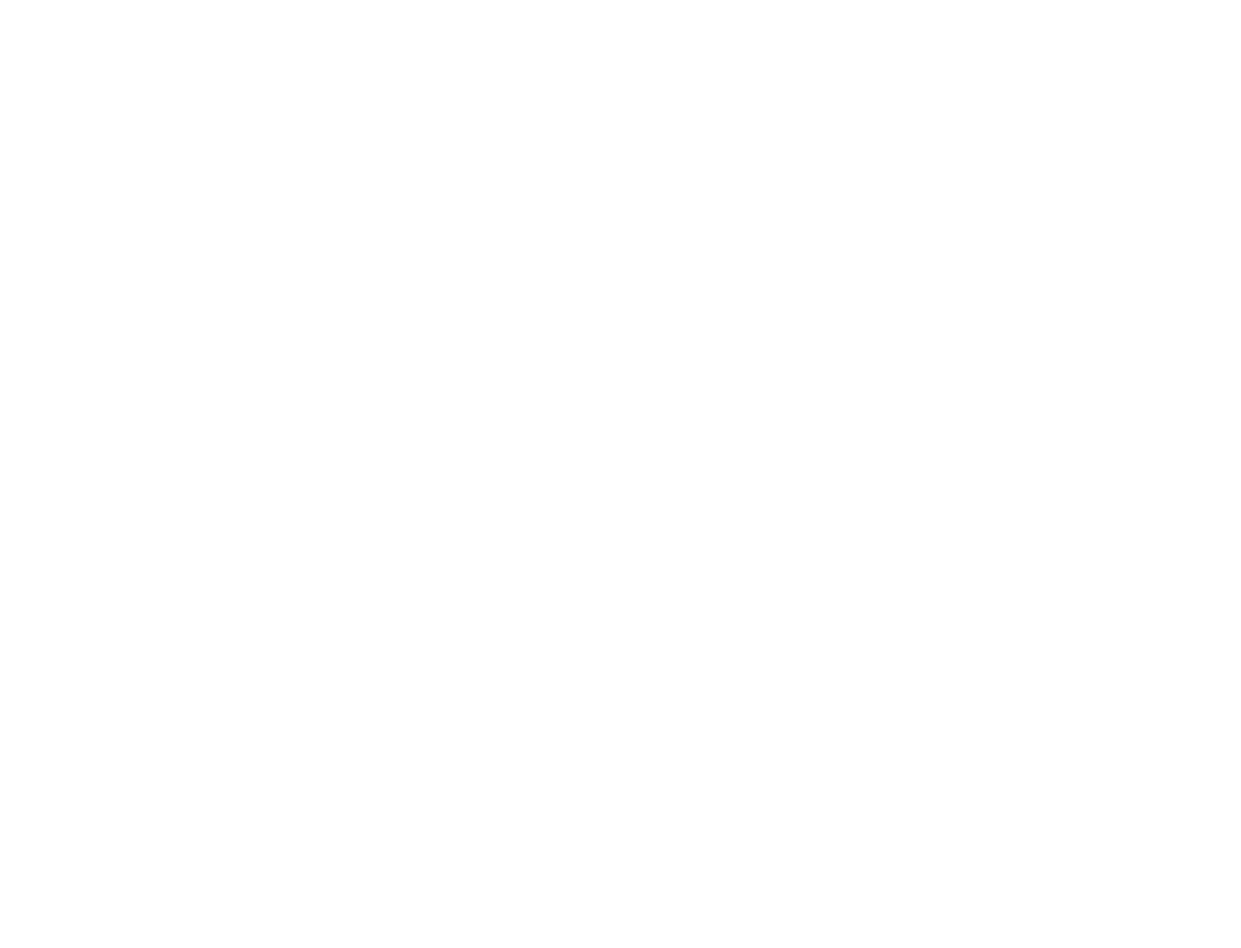
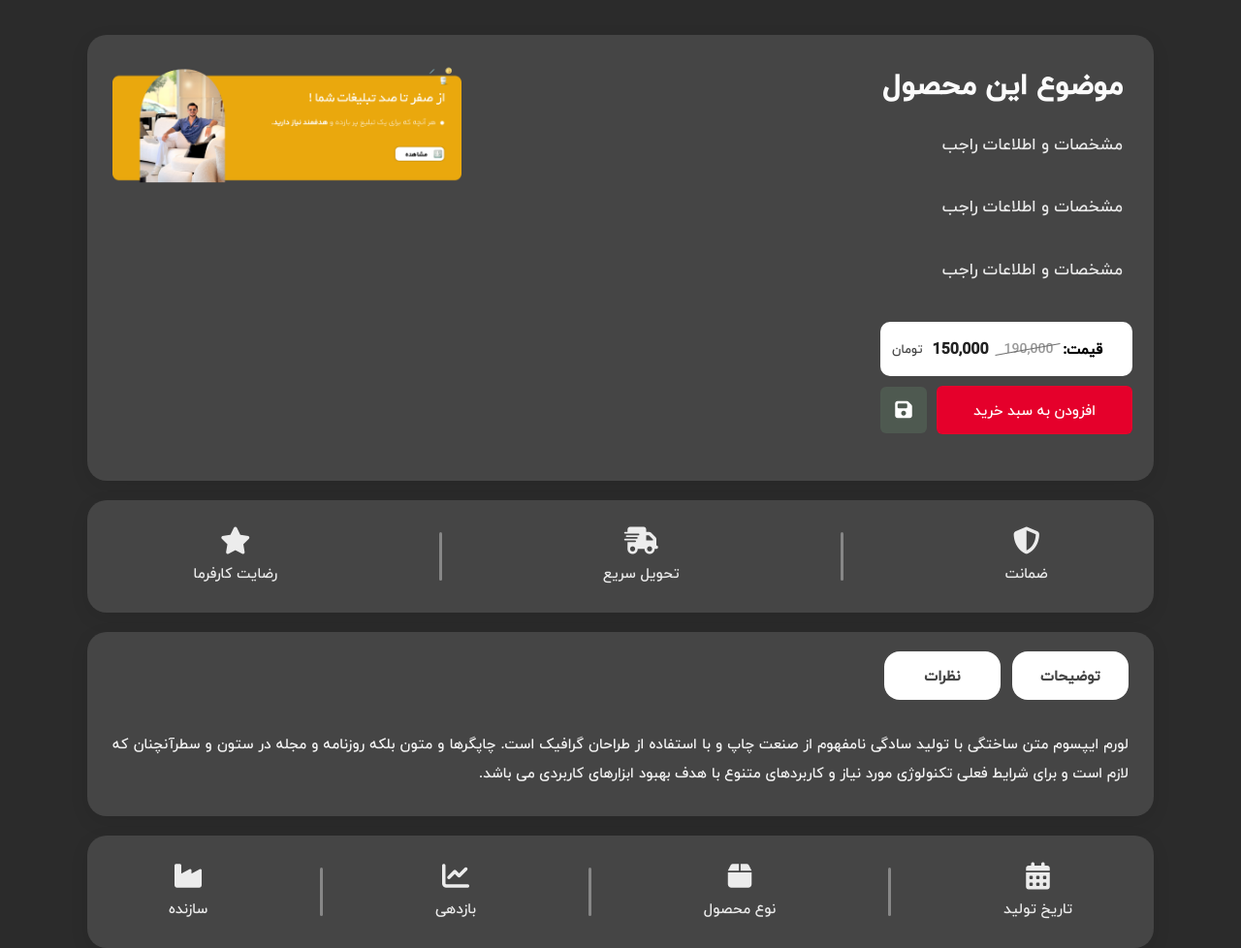
Before and after one commit to adib-rahamani-dev/ArmanWeb-1, a PHP site: page /product/product.html in a window 1280 px wide. Before the commit the page is empty. Shown: the whole page at 97% size. Before the commit the page ends 800 px from the top, so only its background shows below. Run offline with PHP 8.4, Linux system fonts and the light colour scheme.

Commit message:
post : start | sample : done | product : done

```diff
--- a/Assets/style/sample_work.css
+++ b/Assets/style/sample_work.css
@@ -163,9 +163,10 @@ body {
 
 .add-action {
   display: flex;
-  justify-content: flex-end;
-  width: 100%;
-  padding-right: 10px;
+  justify-content: space-between;
+  align-items: center;
+  width: var(--price-w);
+  gap: 10px;
 }
 
 .add-to-cart {
@@ -177,12 +178,33 @@ body {
   color: #fff;
   font-family: "Yekan", system-ui, sans-serif;
   font-size: 15px;
-  width: var(--button-w);
-  max-width: 100%;
+  flex: 1;
   transition: transform 0.12s ease, box-shadow 0.12s ease;
 }
 
 .add-to-cart:hover {
+  transform: translateY(-3px);
+  box-shadow: 0 6px 18px rgba(0, 0, 0, 0.12);
+}
+
+.add-to-favorites {
+  border-radius: 6px;
+  border: none;
+  cursor: pointer;
+  padding: 12px;
+  background-color: #4E5950;
+  color: #fff;
+  font-family: "Yekan", system-ui, sans-serif;
+  font-size: 20px;
+  width: 48px;
+  height: 48px;
+  display: flex;
+  justify-content: center;
+  align-items: center;
+  transition: transform 0.12s ease, box-shadow 0.12s ease;
+}
+
+.add-to-favorites:hover {
   transform: translateY(-3px);
   box-shadow: 0 6px 18px rgba(0, 0, 0, 0.12);
 }
@@ -193,6 +215,16 @@ body {
     --price-w: 100%;
     --button-w: 100%;
   }
+
+  .add-action {
+    width: 100%;
+    justify-content: center;
+  }
+
+  .add-to-cart {
+    max-width: calc(100% - 68px);
+  }
+
   .information-section {
     flex-direction: column-reverse;
     align-items: center;
@@ -307,7 +339,6 @@ body {
   color: var(--card-bg);
 }
 
-
 .tab-content {
   animation: fadeIn 0.4s ease;
 }
@@ -320,3 +351,39 @@ body {
   padding: 10px 0;
   opacity: 0.95;
 }
+.information {
+  width: 100%;
+  max-width: var(--container-max);
+  background-color: var(--card-bg);
+  border-radius: var(--card-radius);
+  margin-top: 20px;
+  padding: 18px 26px;
+  display: flex;
+  justify-content: space-around;
+  align-items: center;
+  box-shadow: 0 6px 20px rgba(0, 0, 0, 0.08);
+  color: var(--text-white);
+  flex-wrap: wrap; /* Added for better mobile view */
+}
+
+.info-item {
+  display: flex;
+  flex-direction: column;
+  align-items: center;
+  gap: 6px;
+  font-size: 15px;
+  opacity: 0.9;
+  margin: 10px 0; /* Added for spacing on wrap */
+}
+
+.info-item i {
+  font-size: 28px;
+  color: #ffffff;
+}
+
+.info-separator {
+  width: 3px;
+  height: 50px;
+  background: #ffffff5b;
+  border-radius: 10px;
+}
--- a/product/product.html
+++ b/product/product.html
@@ -0,0 +1,99 @@
+<!DOCTYPE html>
+<html lang="fa" dir="rtl">
+  <head>
+    <meta charset="utf-8" />
+    <meta name="viewport" content="width=device-width, initial-scale=1" />
+    <title>وبسایت آرمان رجایی</title>
+
+    <link rel="stylesheet" href="../Assets/style/sample_work.css" />
+    <link rel="stylesheet" href="../Assets/style/main.css" />
+    <link
+      rel="stylesheet"
+      href="https://cdnjs.cloudflare.com/ajax/libs/font-awesome/6.5.0/css/all.min.css"
+    />
+  </head>
+  <body>
+    <div class="page-wrap">
+      <section class="information-section">
+        <div class="content">
+          <h1 class="product-name">موضوع این محصول</h1>
+          <p class="short-info">مشخصات و اطلاعات راجب</p>
+          <p class="short-info">مشخصات و اطلاعات راجب</p>
+          <p class="short-info">مشخصات و اطلاعات راجب</p>
+          <div class="price-and-actions">
+            <div class="price">
+              <h4 class="title">قیمت:</h4>
+              <span class="old-price">190,000</span>
+              <p class="new-price">150,000</p>
+              <div class="price-unit"><p>تومان</p></div>
+            </div>
+            <div class="add-action">
+              <button class="add-to-cart">افزودن به سبد خرید</button>
+              <button class="add-to-favorites"><i class="fa-solid fa-floppy-disk"></i></button>
+            </div>
+          </div>
+        </div>
+        <div class="image-wrapper">
+          <img src="../assets/img/baner2.png" alt="عکس محصول" />
+        </div>
+      </section>
+      <div class="information">
+        <div class="info-item">
+          <i class="fa-solid fa-shield-halved"></i>
+          <p>ضمانت</p>
+        </div>
+        <div class="info-separator"></div>
+        <div class="info-item">
+          <i class="fa-solid fa-truck-fast"></i>
+          <p>تحویل سریع</p>
+        </div>
+        <div class="info-separator"></div>
+        <div class="info-item">
+          <i class="fa-solid fa-star"></i>
+          <p>رضایت کارفرما</p>
+        </div>
+      </div>
+      <div class="comments-and-description">
+        <div class="tabs-header">
+          <button class="tab-btn active">توضیحات</button>
+          <button class="tab-btn" onclick="showAlert()">نظرات</button>
+        </div>
+        <section class="tab-content show-long-description">
+          <p>
+            لورم ایپسوم متن ساختگی با تولید سادگی نامفهوم از صنعت چاپ و با
+            استفاده از طراحان گرافیک است. چاپگرها و متون بلکه روزنامه و مجله در
+            ستون و سطرآنچنان که لازم است و برای شرایط فعلی تکنولوژی مورد نیاز و
+            کاربردهای متنوع با هدف بهبود ابزارهای کاربردی می باشد.
+          </p>
+        </section>
+      </div>
+      <div class="information">
+        <div class="info-item">
+          <i class="fa-solid fa-calendar-days"></i>
+          <p>تاریخ تولید</p>
+        </div>
+        <div class="info-separator"></div>
+        <div class="info-item">
+          <i class="fa-solid fa-box"></i>
+          <p>نوع محصول</p>
+        </div>
+        <div class="info-separator"></div>
+        <div class="info-item">
+          <i class="fa-solid fa-chart-line"></i>
+          <p>بازدهی</p>
+        </div>
+        <div class="info-separator"></div>
+        <div class="info-item">
+          <i class="fa-solid fa-industry"></i>
+          <p>سازنده</p>
+        </div>
+      </div>
+    </div>
+    </div>
+    <script>
+      function showAlert() {
+        alert("این بخش  به زودی فعال میشود")
+      }
+    </script>
+  </body>
+</html>
```
Also changed, not shown: Assets/style/post.css (added, +44 -0 lines), post/index.html (added, +52 -0 lines), sample/Sample_work.html (+21 -1 lines), Assets/style/admin.css (added), post/post.html (deleted).
